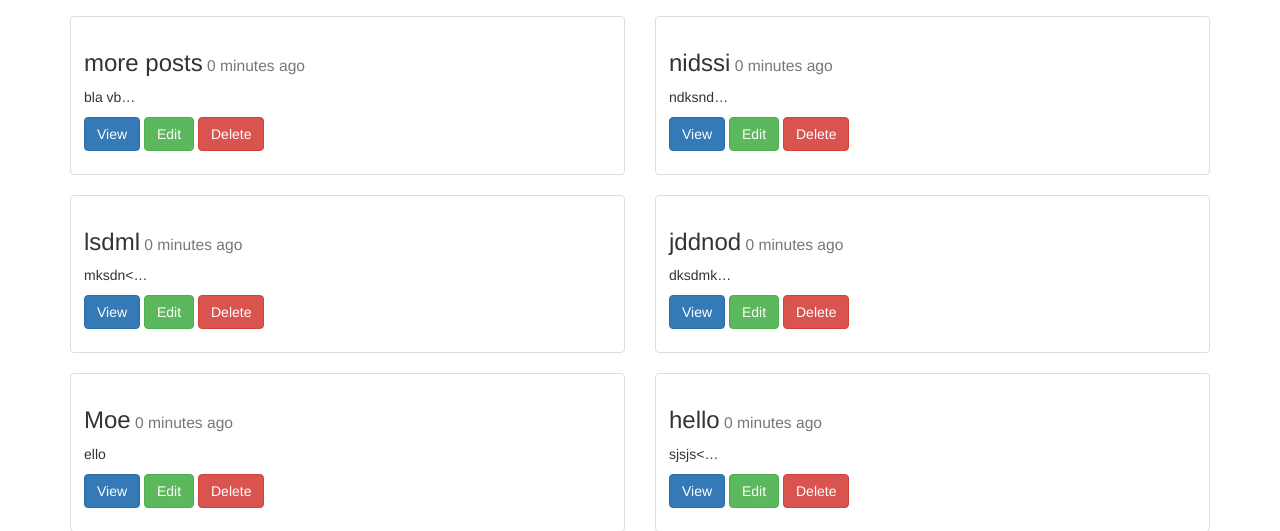
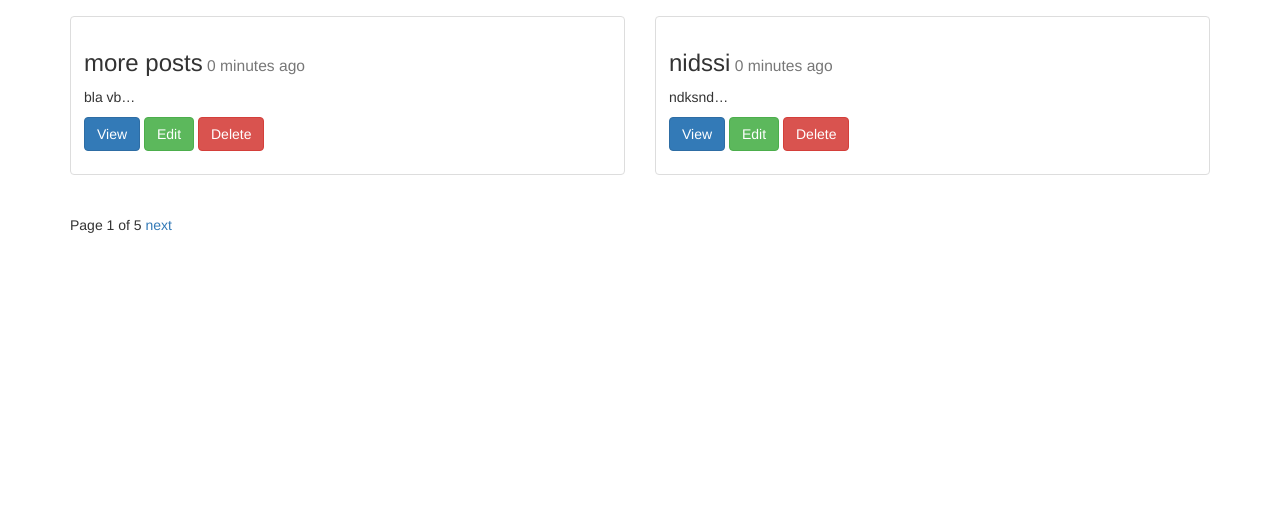
Before and after one commit to malawadhi1/some_other_blog, a Django app: page /posts/list/ in a window 1280 px wide. Shown: the part 225-756 px from the top of the page. After the commit the page ends 458 px from the top, so only its background shows below. Run offline with Django 3.2, Linux system fonts and the light colour scheme; data comes from the database, SQL or seed files in the repository; both versions use the stored data as it was after the commit; some libraries are stand-ins or nearby versions.

Commit message:
more stuff

```diff
--- a/posts/models.py
+++ b/posts/models.py
@@ -3,6 +3,7 @@
 
 class Post(models.Model):
 	title = models.CharField(max_length=100)
+	image = models.ImageField(upload_to="blog_images", null=True, blank=True)
 	content = models.TextField()
 	updated = models.DateTimeField(auto_now=True)
 	timestamp = models.DateTimeField(auto_now_add=True)
--- a/posts/templates/post_list.html
+++ b/posts/templates/post_list.html
@@ -8,7 +8,7 @@
 <h2>Please choose a Post:</h2>
 
 <div class="row">
-{% for x in obj_list %}
+{% for x in post_list %}
 	<div class="col-sm-6">
 	  <div class="thumbnail">
 			{#       <img src="..." alt="..."> #}
@@ -27,4 +27,20 @@
 
 </div>
 
+<div class="pagination">
+    <span class="step-links">
+        {% if post_list.has_previous %}
+            <a href="?page={{ post_list.previous_page_number }}">previous</a>
+        {% endif %}
+
+        <span class="current">
+            Page {{ post_list.number }} of {{ post_list.paginator.num_pages }}
+        </span>
+
+        {% if post_list.has_next %}
+            <a href="?page={{ post_list.next_page_number }}">next</a>
+        {% endif %}
+    </span>
+</div>
+
 {% endblock content %}
--- a/posts/views.py
+++ b/posts/views.py
@@ -3,11 +3,27 @@
 from .forms import PostForm
 from django.shortcuts import get_object_or_404
 from django.contrib import messages
+from django.core.paginator import Paginator, EmptyPage, PageNotAnInteger
+
 
 def post_list(request):
 	obj_list = Post.objects.all() #.order_by("-timestamp", "-updated")
+
+	paginator = Paginator(obj_list, 4) # Show 4 contacts per page
+
+	page = request.GET.get('page')
+	try:
+		objects = paginator.page(page)
+	except PageNotAnInteger:
+		# If page is not an integer, deliver first page.
+		objects = paginator.page(1)
+	except EmptyPage:
+		# If page is out of range (e.g. 9999), deliver last page of results.
+		objects = paginator.page(paginator.num_pages)
+
+
 	context = {
-		"obj_list": obj_list,
+		"post_list": objects,
 
 
 	}
```
Also changed, not shown: db.sqlite3, posts/migrations/0002_auto_20170726_1653.py (added).
